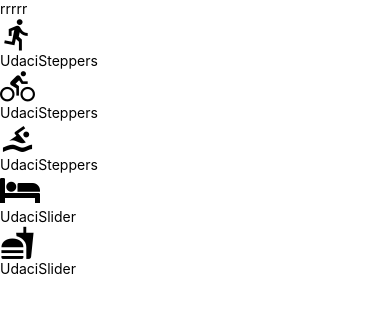
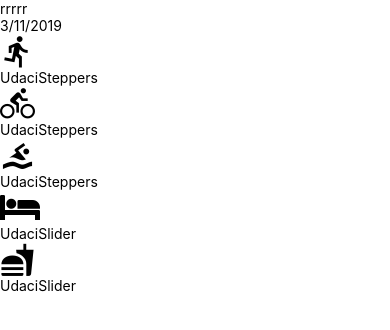
Before and after one commit to lgloredana/nano-23-mobile-fitness-app, a React Native app: screen / in a window 390 px wide. Shown: the top 330 px of the page. Built offline with nearby package versions, Linux system fonts and the light colour scheme.

Commit message:
feat: show date header

```diff
--- a/components/AddEntry.js
+++ b/components/AddEntry.js
@@ -3,6 +3,7 @@
 import { getMetricMetaInfo} from "../utils/helpers";
 import UdaciSlider from "./UdaciSlider";
 import UdaciSteppers from "./UdaciSteppers";
+import DateHeader from "./DateHeader";
 
 export default class AddEntry extends Component {
     state = {
@@ -50,6 +51,7 @@
 debugger;
         return (
              <View>
+                 <DateHeader date={(new Date()).toLocaleDateString()}/>
                 {Object.keys(metaInfo).map((key) => {
                     const { getIcon, type, ...rest } = metaInfo[key];
                     const value = this.state[key];
--- /dev/null
+++ b/components/DateHeader.js
@@ -0,0 +1,11 @@
+
+import React from 'react'
+import { Text } from 'react-native'
+
+export default function DateHeader ({ date }) {
+    return (
+        <Text>
+            {date}
+        </Text>
+    )
+}
```
